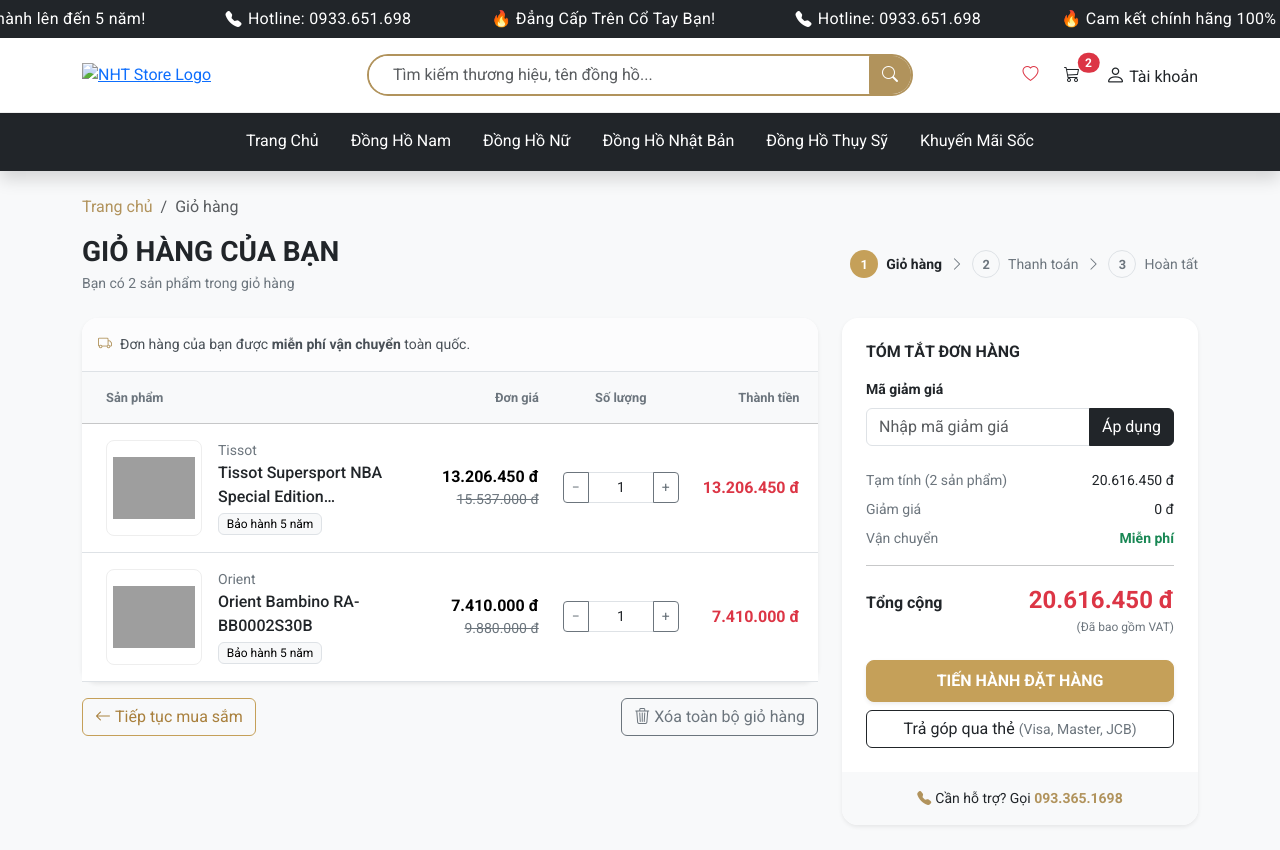
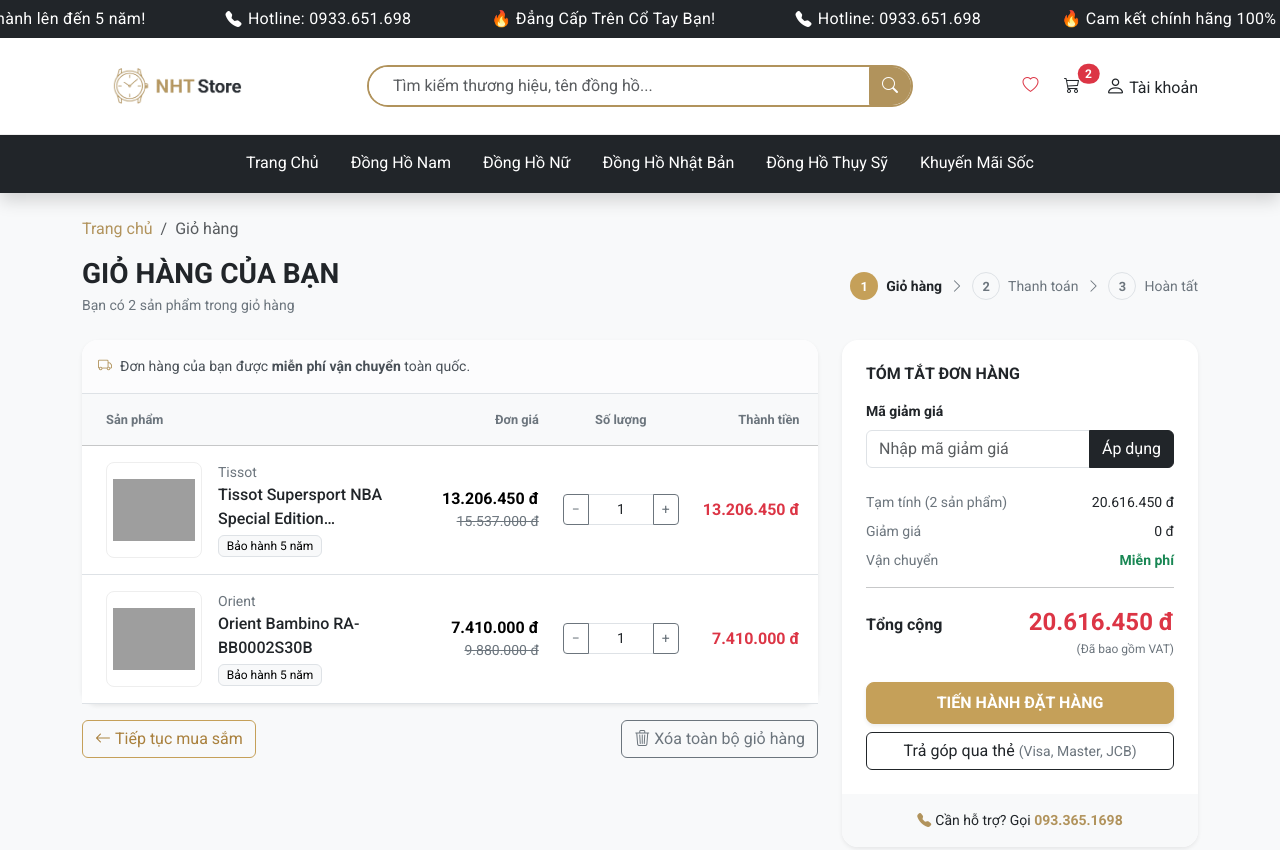
Before and after one commit to chm223jake-dev/nhtstore., a plain HTML site: page cart.html in a window 1280 px wide. Shown: the top 850 px of the page. Drawn offline with nearby package versions, Linux system fonts and the light colour scheme; grey boxes are pictures that could not be loaded.

Commit message:
Update logo image source in cart.html

```diff
--- a/cart.html
+++ b/cart.html
@@ -125,7 +125,7 @@
             <div class="row align-items-center">
                 <div class="col-lg-3 col-6">
                     <a href="index.html">
-                        <img src="/Project MindX/images/logo.png" alt="NHT Store Logo" style="height: 64px;">
+                        <img src="./images/logo.png" alt="NHT Store Logo" style="height: 64px;">
                     </a>
                 </div>
                 <div class="col-lg-6 d-none d-lg-block">
```
